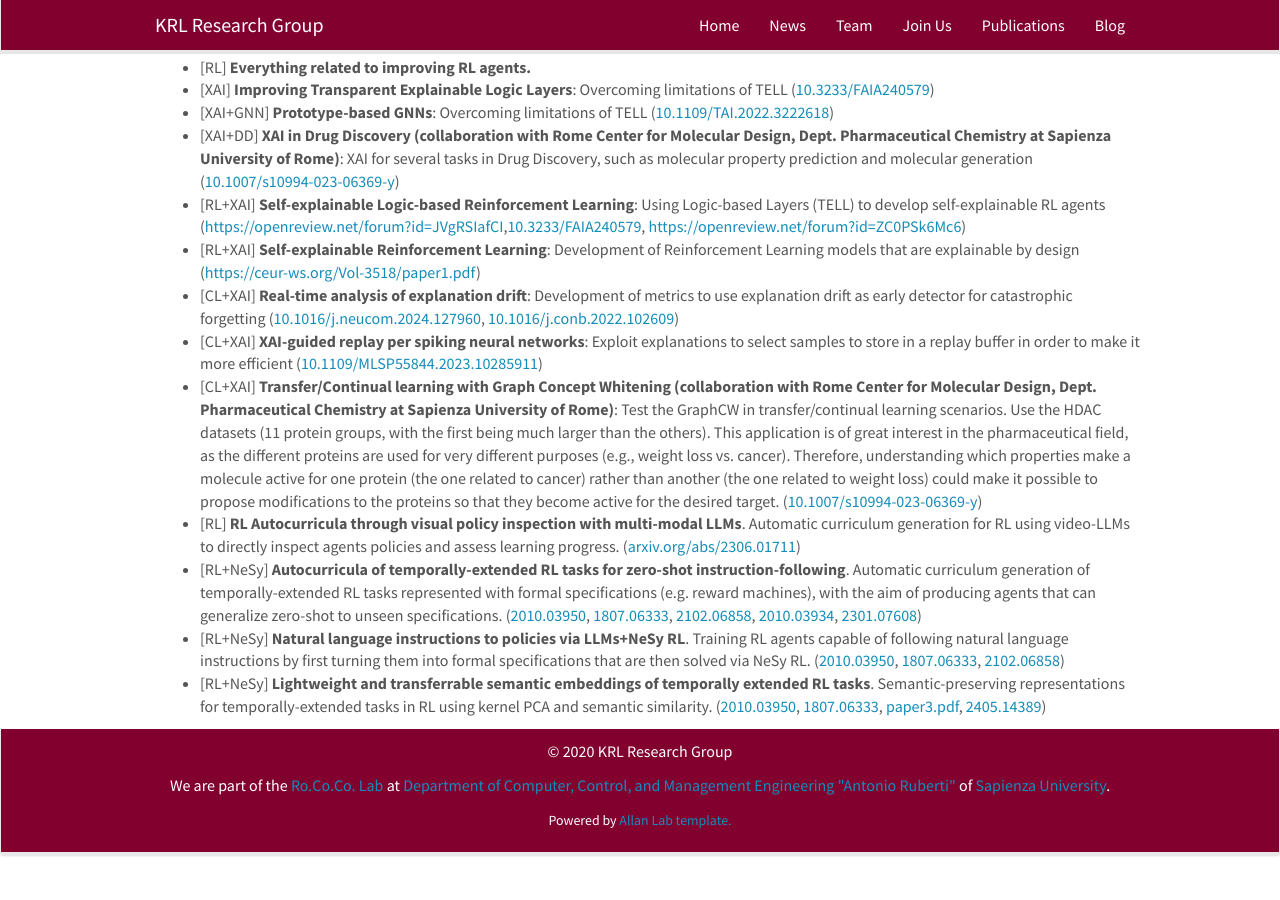
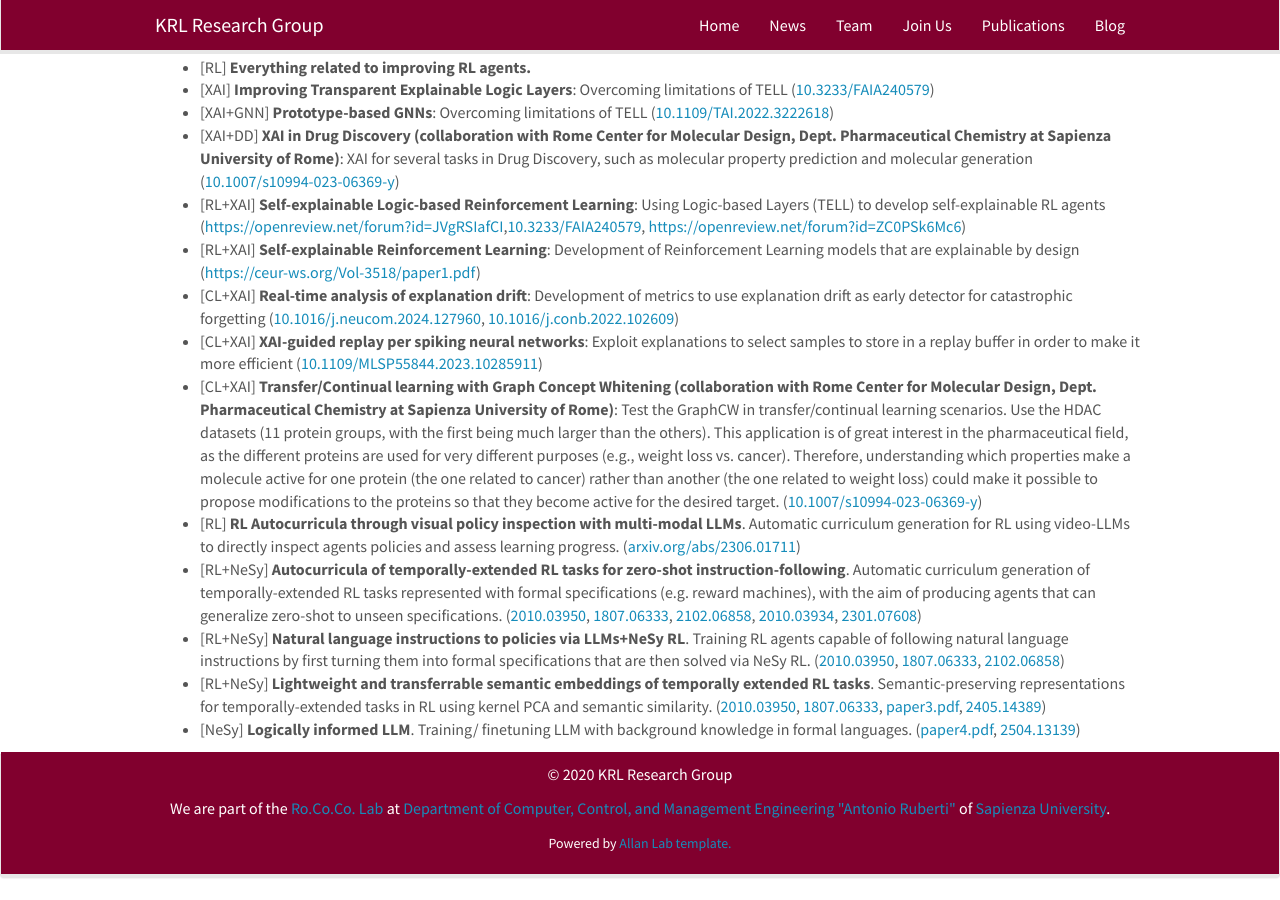
Before and after one commit to KRLGroup/krlgroup.github.io, a Jekyll site: the page built from _pages/openings.md, in a window 1280 px wide and 900 px high, scrolled down 573 px. Built offline with Jekyll 4.4.1, drawn with Linux system fonts in a browser that asks for light colours; nearby versions of some CDN libraries; before the commit the page ends 1451 px from its top, so only the background shows below that.

Commit message:
Update openings.md

```diff
--- a/_pages/openings.md
+++ b/_pages/openings.md
@@ -65,4 +65,7 @@ Use the HDAC datasets (11 protein groups, with the first being much larger than
 <a href="https://arxiv.org/abs/1807.06333" target="_blank">1807.06333</a>,
 <a href="https://ceur-ws.org/Vol-3945/paper3.pdf" target="_blank">paper3.pdf</a>,
 <a href="https://arxiv.org/abs/2405.14389" target="_blank">2405.14389</a>)</li>
+<li>[NeSy] <strong>Logically informed LLM</strong>. Training/ finetuning LLM with background knowledge in formal languages.
+(<a href="https://ceur-ws.org/Vol-3779/paper4.pdf" target="_blank">paper4.pdf</a>,
+<a href="https://arxiv.org/abs/2504.13139" target="_blank">2504.13139</a>)</li>
 </ul>
```
